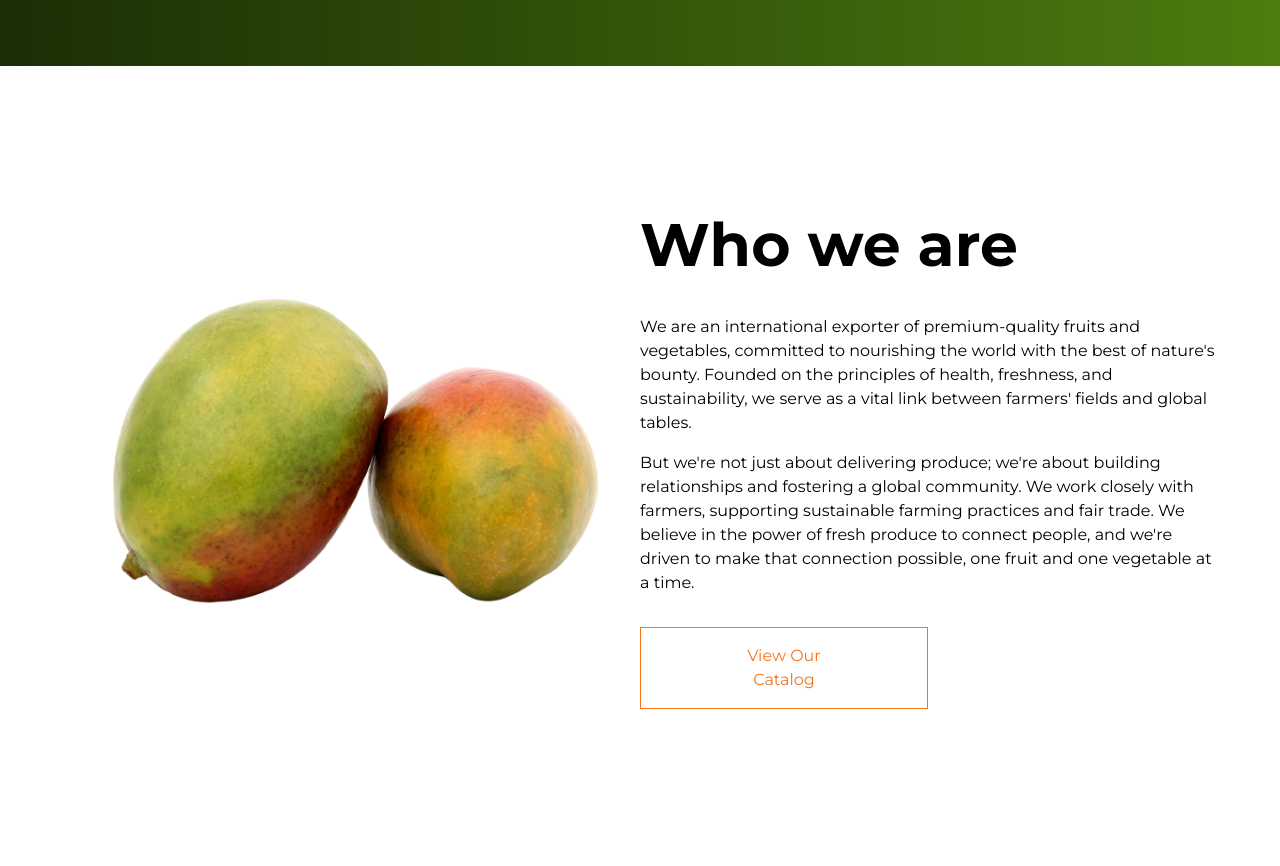
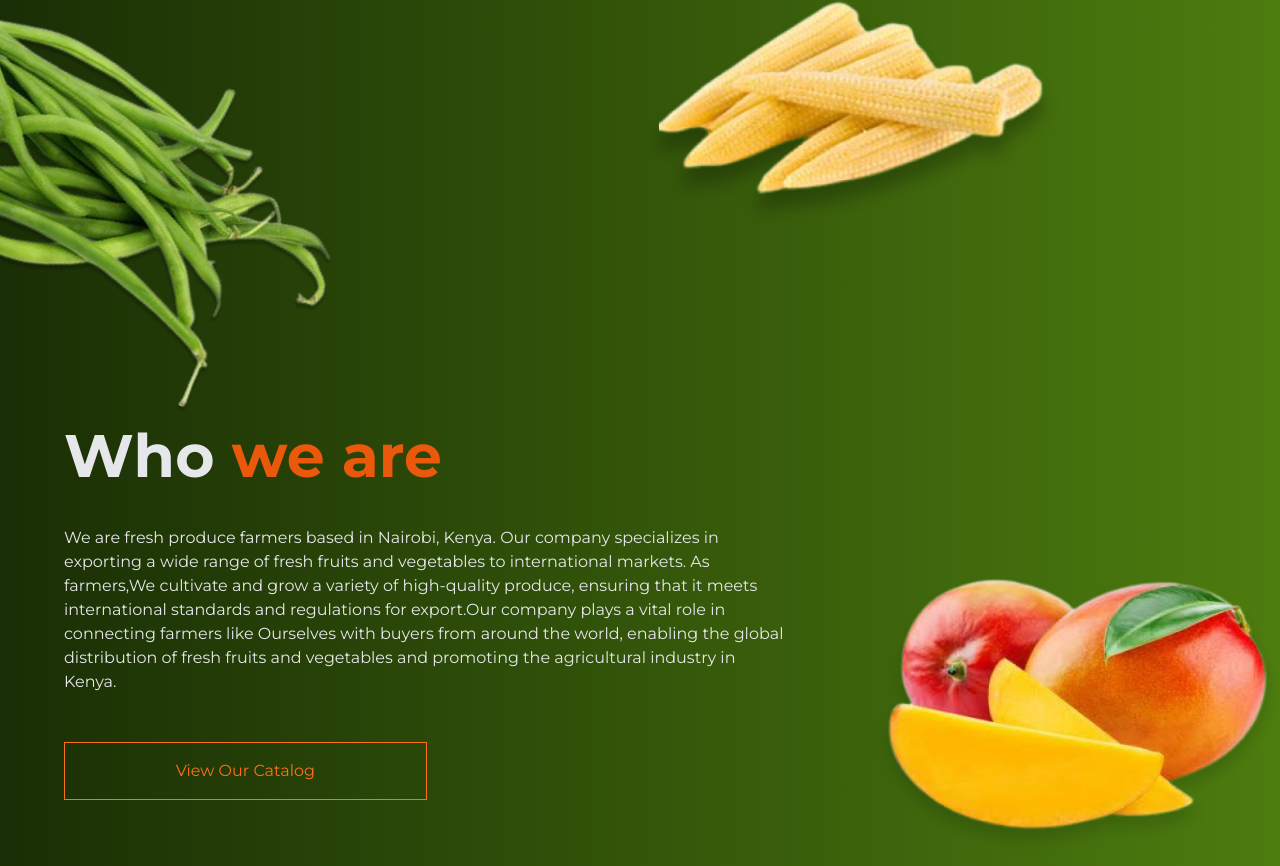
Before and after one commit to mercymwikali/grocery-landing, a Nuxt app: page / in a window 1280 px wide. Shown: the part 734-1600 px from the top of the page. Built offline with nearby package versions, Linux system fonts and the light colour scheme.

Commit message:
feat: restructured the who we are section for large screens

```diff
--- a/pages/index.vue
+++ b/pages/index.vue
@@ -10,7 +10,7 @@ const { isMobile, isDesktop, $device } = useDevice()
 
 </script>
 <template>
-  <section>
+  <section class="overflow-hidden bg-gradient-to-r from-lime-950 to-lime-700">
     <nav class="flex absolute p-6 md:px-16 top-0 z-10 items-center justify-items-stretch text-white cursor-pointer">
         <!-- <NuxtLink to="/" class="text-3xl font-semibold pr-40"><span class=" text-orange-600 ">H</span>AVILAH</NuxtLink> -->
         <NuxtLink to="/">
@@ -38,8 +38,8 @@ const { isMobile, isDesktop, $device } = useDevice()
             </a>
           </li>
         </ul>
-      </nav>
-    <div class="flex items-center w-full p-4 md:px-16 bg-gradient-to-r from-lime-950 to-lime-700 h-screen relative">
+    </nav>
+    <div class="flex items-center w-full p-4 md:px-16  h-screen relative">
       <!--Hero section-->
       <div class="flex flex-col md:flex-row items-center justify-center">
         <div class="w-full md:w-1/2 font-semibold z-10">
@@ -66,18 +66,17 @@ const { isMobile, isDesktop, $device } = useDevice()
       </div>
     </div>
     <!--browse our products-->
-    <div id="who-we-are" class="h-screen flex items-center">
-      <div class="p-4 md:px-16">
+    <div id="who-we-are" class="h-screen flex items-center text-gray-200 relative">
+      <img src="~/assets/img/fine-beans.png" class="w-1/2 rotate-[12.5deg] absolute -top-40 -left-60" alt="Fine Beans" srcset="">
+      <img src="~/assets/img/baby-corn.png" alt="Baby Corn" class="w-1/3 absolute -top-40 left-[50%]" />
+      <img src="~/assets/img/mangoes.png" class="w-1/3 absolute bottom-0 right-0" alt="Ripe mangoes" srcset="" />
+      <div class="w-full md:w-2/3 absolute top-80 p-4 md:px-16">
         <div class="flex flex-col md:flex-row md:items-center">
-          <img src="~/assets/img/mango_bg.png" class="w-1/2" alt="Ripe mangoes" srcset="">
           <div class="company-descripton">
-            <h1 class="text-4xl md:text-6xl font-bold py-6">Who we are</h1>
+            <h1 class="text-4xl md:text-6xl font-bold py-6">Who <span class="text-orange-600">we are</span></h1>
             <p class="inline-block my-4">
-            We are an international exporter of premium-quality fruits and vegetables, committed to nourishing the world with the best of nature's bounty. Founded on the principles of health, freshness, and sustainability, we serve as a vital link between farmers' fields and global tables.
-              </p>
-              <p>
-                But we're not just about delivering produce; we're about building relationships and fostering a global community. We work closely with farmers, supporting sustainable farming practices and fair trade. We believe in the power of fresh produce to connect people, and we're driven to make that connection possible, one fruit and one vegetable at a time.
-              </p>
+              We are fresh produce farmers based in Nairobi, Kenya. Our company specializes in exporting a wide range of fresh fruits and vegetables to international markets. As farmers,We cultivate and grow a variety of high-quality produce, ensuring that it meets international standards and regulations for export.Our company plays a vital role in connecting farmers like Ourselves with buyers from around the world, enabling the global distribution of fresh fruits and vegetables and promoting the agricultural industry in Kenya.
+            </p>
               <a href="#best-products" class="inline-block text-center text-orange-500 w-full md:w-1/2 my-8 px-20 py-4 border border-orange-500">View Our Catalog</a>
           </div>
         </div>
```
